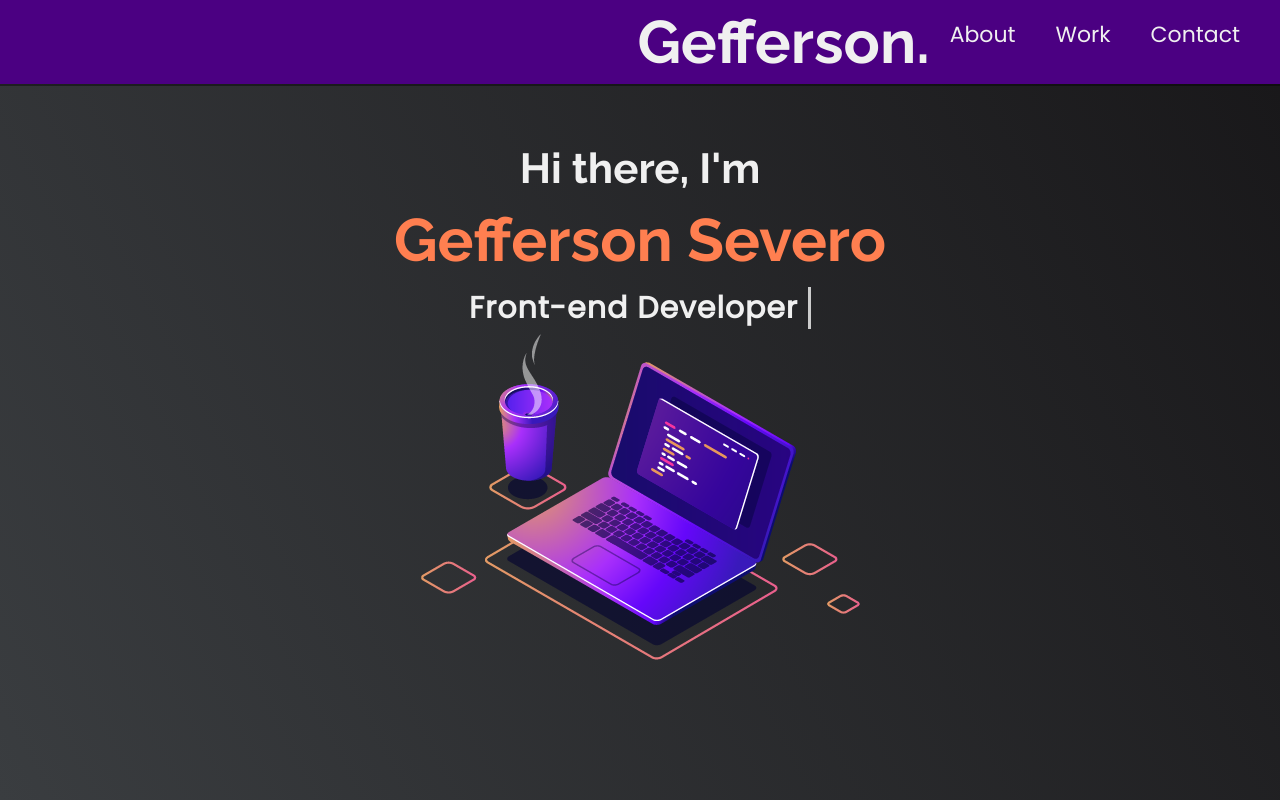
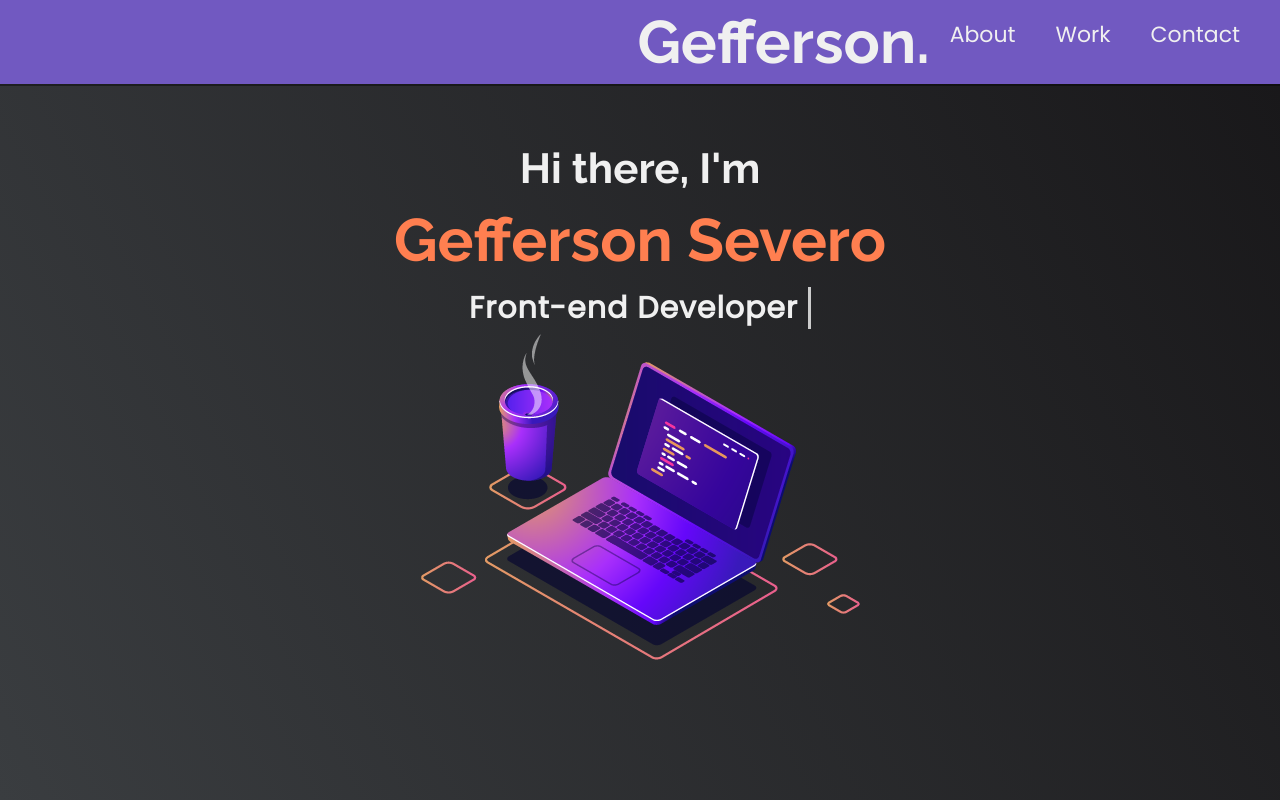
Before and after one commit to GeffersonST/Portfolio-dev, a website: page index.html in a window 1280 px wide. Shown: the top 800 px of the page. Drawn offline with Linux system fonts and the light colour scheme.

Commit message:
Alterando a cor

```diff
--- a/style.css
+++ b/style.css
@@ -1,7 +1,7 @@
 /* Custom properties/variables  */
 :root {
   --main-white: #f0f0f0;
-  --main-red: #4b0082;
+  --main-red: #7159c1;
   --main-blue: #45567d;
   --main-gray: #303841;
 }
```
